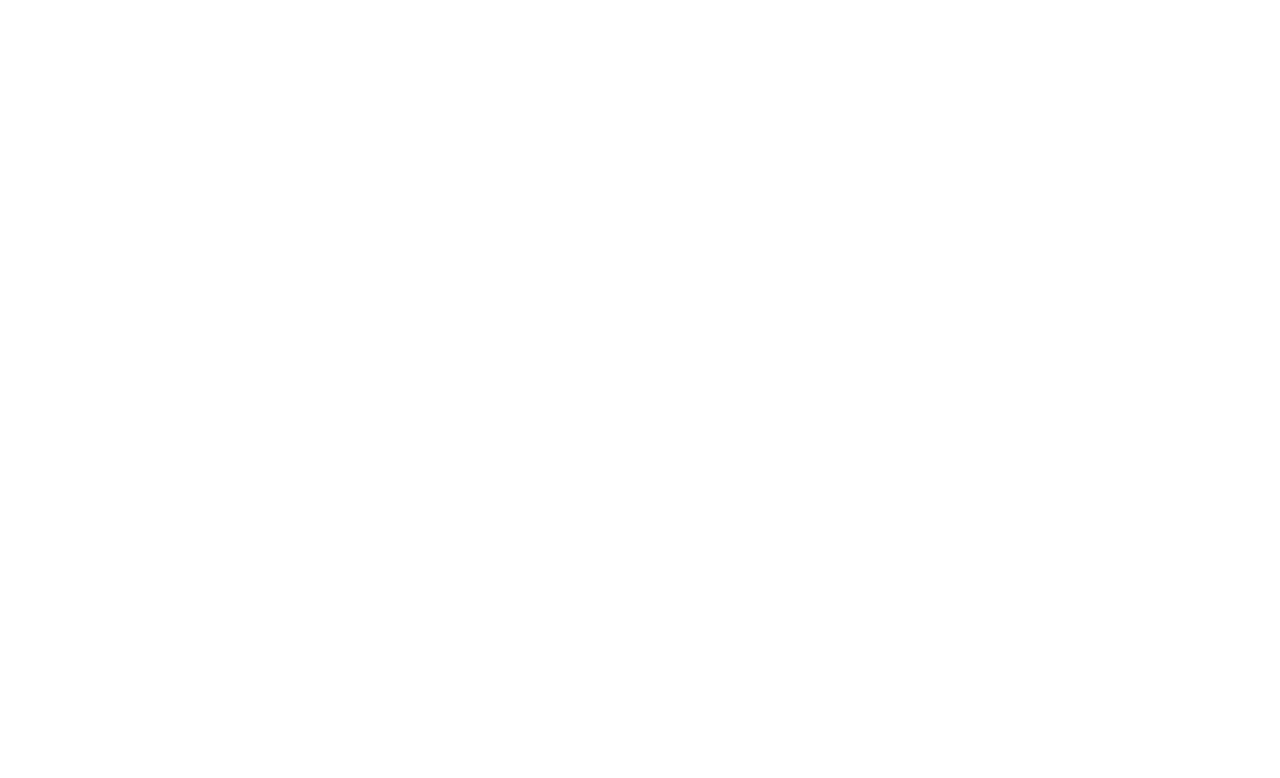
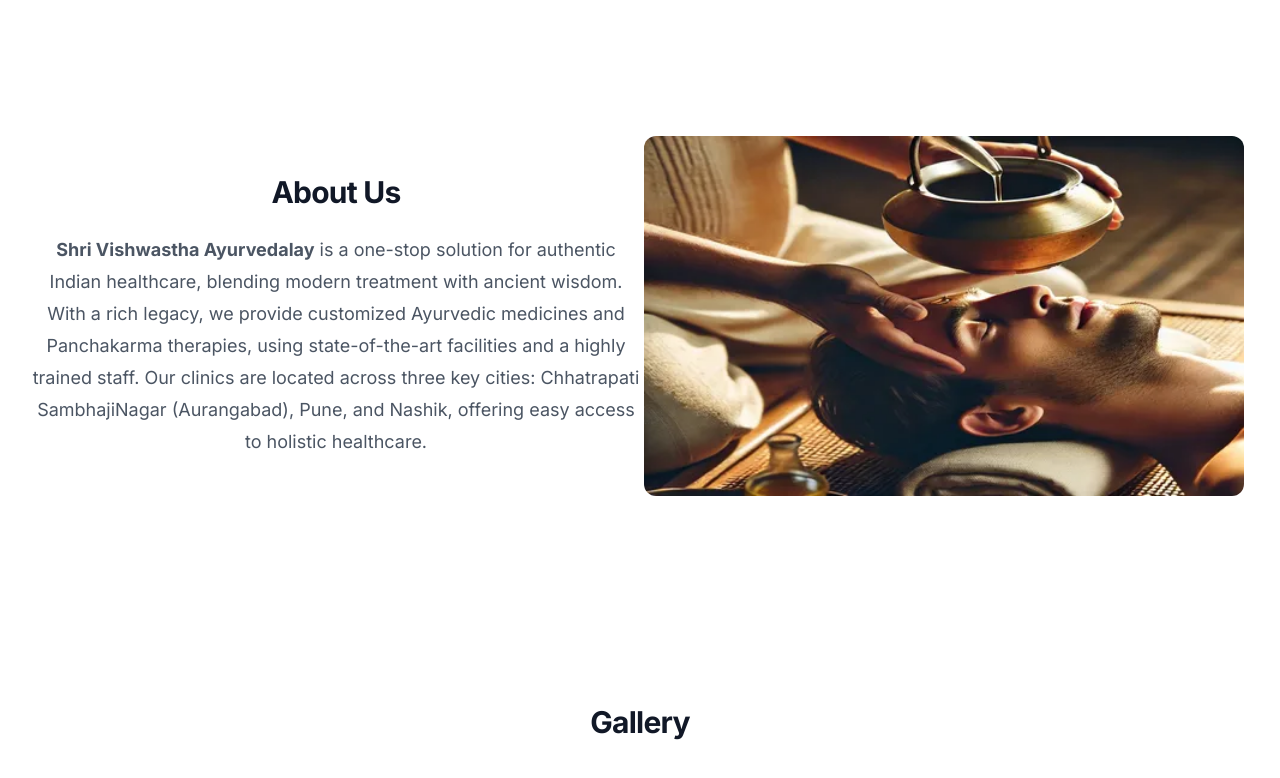
Before and after one commit to ganeshbahire01/vedic, a Next.js app: page / in a window 1280 px wide. Shown: the part 1960-2738 px from the top of the page. Before the commit the page ends 1952 px from the top, so only its background shows below. Built offline with nearby package versions, Linux system fonts and the light colour scheme.

Commit message:
about conact fallery added

```diff
--- a/src/app/page.tsx
+++ b/src/app/page.tsx
@@ -1,12 +1,18 @@
+import AboutUs from "@/components/AboutUs";
+import ContactUs from "@/components/ContactUs";
+import Gallery from "@/components/Gallery";
 import Hero from "@/components/Hero";
 import Treatments from "@/components/treatments";
 import Image from "next/image";
 
 export default function Home() {
   return (
-    <div className="bg-[#e0bea366]">
+    <div className="">
       <Hero />
       <Treatments />
+      <AboutUs />
+      <Gallery />
+      <ContactUs />
     </div>
   );
 }
--- /dev/null
+++ b/src/components/AboutUs.tsx
@@ -0,0 +1,38 @@
+import Image from "next/image";
+import React from "react";
+
+type Props = {};
+
+const AboutUs = (props: Props) => {
+  return (
+    <div className="lg:flex py-12 lg:py-36  container justify-between items-center text-center">
+      <div className="lg:w-1/2 ">
+        <div>
+          <h1 className="text-xl font-bold tracking-tight text-gray-900 sm:text-3xl">
+            About Us
+          </h1>
+        </div>
+        <div className="relative mt-6 text-lg leading-8 text-gray-600">
+          <b>Shri Vishwastha Ayurvedalay</b> is a one-stop solution for
+          authentic Indian healthcare, blending modern treatment with ancient
+          wisdom. With a rich legacy, we provide customized Ayurvedic medicines
+          and Panchakarma therapies, using state-of-the-art facilities and a
+          highly trained staff. Our clinics are located across three key cities:
+          Chhatrapati SambhajiNagar (Aurangabad), Pune, and Nashik, offering
+          easy access to holistic healthcare.
+        </div>
+      </div>
+      <div className="lg:w-1/2 mt-10 lg:mt-0">
+        <Image
+          src="/about.webp"
+          alt="treatments"
+          width={600}
+          height={300}
+          className="rounded-xl mx-auto"
+        />
+      </div>
+    </div>
+  );
+};
+
+export default AboutUs;
--- /dev/null
+++ b/src/components/ContactUs.tsx
@@ -0,0 +1,69 @@
+import { Clock, Mail, Phone, Pin } from "lucide-react";
+import React from "react";
+
+type Props = {};
+
+const ContactUs = (props: Props) => {
+  return (
+    <div className="container py-12 lg:py-16">
+      <h1 className="text-xl font-bold tracking-tight text-gray-900 sm:text-3xl text-center">
+        Contact Us
+      </h1>
+      <div className="lg:flex justify-between items-center pt-4 lg:pt-10">
+        <div>
+          <div className="flex gap-4 pt-4">
+            <Pin className="w-6 h-6 text-olive-dark text-green-900" />
+            <div className="lg:max-w-xl">
+              <b className="text-green-700">
+                Shri Vishwastha Ayurvedic chikitsalay and Panchkrma centre
+              </b>{" "}
+              Seven Hills Flyover Rd, Raghuveer Nagar, Vidya Nagar, Nyay Nagar,
+              Chhatrapati Sambhajinagar (Aurangabad), Maharashtra 431003
+            </div>
+          </div>
+          <div className="flex items-center gap-4 pt-4">
+            <Phone className="w-6 h-6 text-olive-dark text-green-900" />
+            <div>+91 9016531111</div>
+          </div>
+          <div className="flex items-center gap-4 pt-4">
+            <Mail className="w-6 h-6 text-olive-dark text-green-900" />
+            <div>
+              <a
+                className="cursor-pointer"
+                href={`mailto:${"companyEmail@example.com"}}`}
+              >
+                companyEmail@example.com
+              </a>
+            </div>
+          </div>
+          <div className="flex items-center gap-4 pt-4">
+            <Clock className="w-6 h-6 text-olive-dark text-green-900" />
+            <div>Mon - Fri: 9:00 AM - 5:00 PM</div>
+          </div>
+        </div>
+        <div className="hidden lg:block">
+          <iframe
+            src="https://www.google.com/maps/embed?pb=!1m18!1m12!1m3!1d3600.195259272437!2d75.34947244838746!3d19.876010630683837!2m3!1f0!2f0!3f0!3m2!1i1024!2i768!4f13.1!3m3!1m2!1s0x3bdba327f339847f%3A0xf606f0cb0bc09227!2sRejoice%20Hair%20%26%20Skin%20LLP%20-%20Dr.%20Pallavi%20Narkhede!5e1!3m2!1sen!2sin!4v1724542188082!5m2!1sen!2sin"
+            width="600"
+            height="320"
+            className="rounded-3xl"
+            allowFullScreen={false}
+            loading="lazy"
+          ></iframe>
+        </div>
+        <div className="lg:hidden pt-10">
+          <iframe
+            src="https://www.google.com/maps/embed?pb=!1m18!1m12!1m3!1d3600.195259272437!2d75.34947244838746!3d19.876010630683837!2m3!1f0!2f0!3f0!3m2!1i1024!2i768!4f13.1!3m3!1m2!1s0x3bdba327f339847f%3A0xf606f0cb0bc09227!2sRejoice%20Hair%20%26%20Skin%20LLP%20-%20Dr.%20Pallavi%20Narkhede!5e1!3m2!1sen!2sin!4v1724542188082!5m2!1sen!2sin"
+            width="270"
+            height="200"
+            className="rounded-3xl"
+            allowFullScreen={false}
+            loading="lazy"
+          ></iframe>
+        </div>
+      </div>
+    </div>
+  );
+};
+
+export default ContactUs;
--- /dev/null
+++ b/src/components/Gallery.tsx
@@ -0,0 +1,45 @@
+import Image from "next/image";
+import React from "react";
+
+type Props = {};
+
+const Gallery = (props: Props) => {
+  return (
+    <div className="container py-12 lg:py-16 ">
+      <h1 className="text-xl font-bold tracking-tight text-gray-900 sm:text-3xl text-center">
+        Gallery
+      </h1>
+      <div className="lg:flex justify-between gap-4 mt-10">
+        <div className="mt-10 lg:mt-0">
+          <Image
+            src="/about.webp"
+            alt="treatments"
+            width={600}
+            height={300}
+            className="rounded-xl mx-auto"
+          />
+        </div>{" "}
+        <div className="mt-10 lg:mt-0">
+          <Image
+            src="/about.webp"
+            alt="treatments"
+            width={600}
+            height={300}
+            className="rounded-xl mx-auto"
+          />
+        </div>{" "}
+        <div className="mt-10 lg:mt-0">
+          <Image
+            src="/about.webp"
+            alt="treatments"
+            width={600}
+            height={300}
+            className="rounded-xl mx-auto"
+          />
+        </div>
+      </div>
+    </div>
+  );
+};
+
+export default Gallery;
--- a/src/components/treatments.tsx
+++ b/src/components/treatments.tsx
@@ -7,7 +7,7 @@
 
 const Treatments = (props: Props) => {
   return (
-    <div className="container text-center my-16">
+    <div className="container text-center py-16">
       <div className="mb-8 font-bold text-4xl">
         <h2>Treatments</h2>
       </div>
@@ -22,7 +22,7 @@
               className="rounded-xl m-auto"
             />
             <h3 className="my-4 font-bold text-xl">{item.title}</h3>
-            <p>{item.description}</p>
+            <p className="text-gray-600">{item.description}</p>
             <Button className="text-white bg-[#93c942] py-2 px-4 rounded-lg mt-4 hover:bg-[#a5e840]">
               Enquire Now
             </Button>
```
Also changed, not shown: public/about.webp (added).
